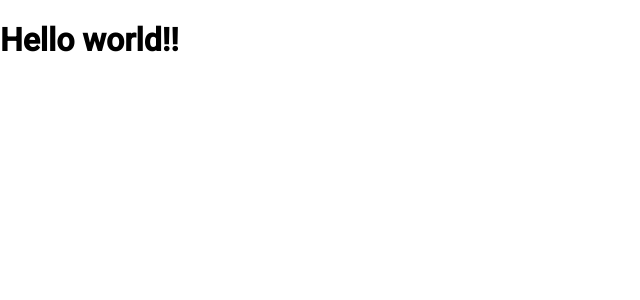
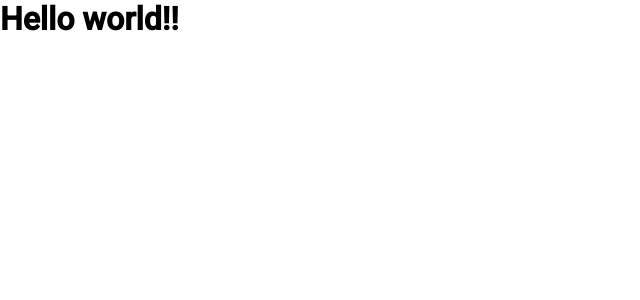
Before and after one commit to andresmc98/Isi-Site, an Angular app: page / in a window 1280 px wide. Shown: the top 300 px of the page, without its empty margins (0-640 px from the left). Built offline with nearby package versions, Linux system fonts and the light colour scheme.

Commit message:
Update global styles
Font size and generic styles have been configured

```diff
--- a/src/styles.css
+++ b/src/styles.css
@@ -1,4 +1,10 @@
 /* You can add global styles to this file, and also import other style files */
-
-html, body { height: 100%; }
-body { margin: 0; font-family: Roboto, "Helvetica Neue", sans-serif; }
+* {
+  margin: 0;
+  padding: 0;
+  box-sizing: border-box;
+}
+body {
+  font-size: 16px;
+  font-family: Roboto, "Helvetica Neue", sans-serif;
+}
```
